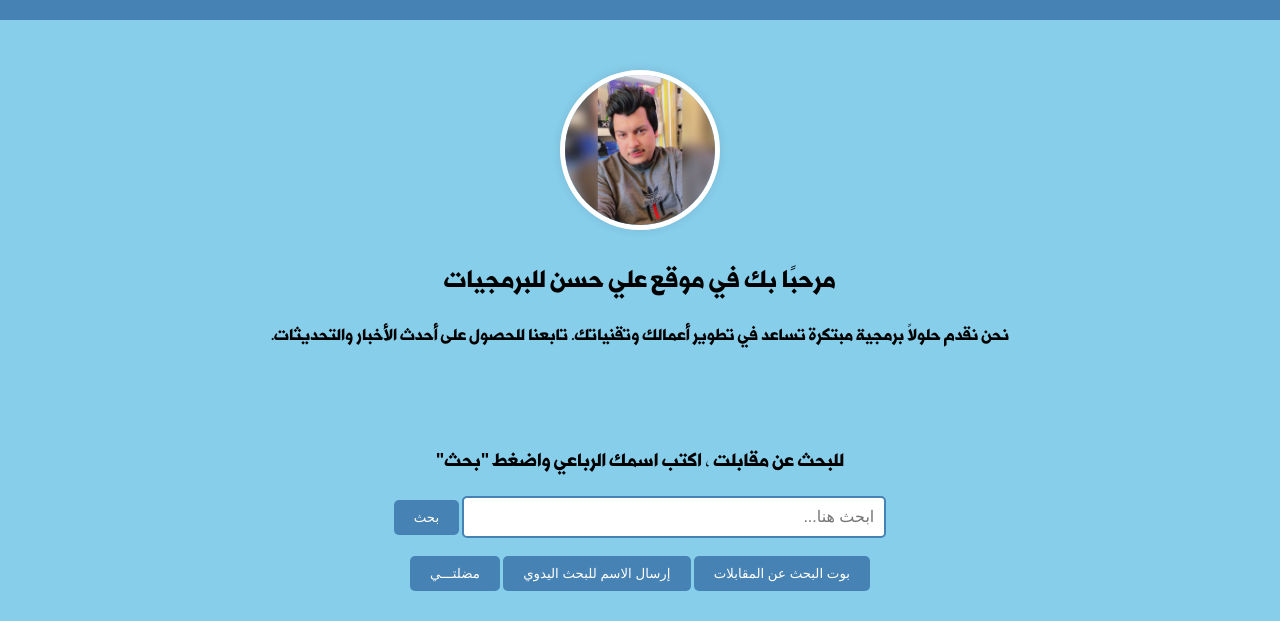
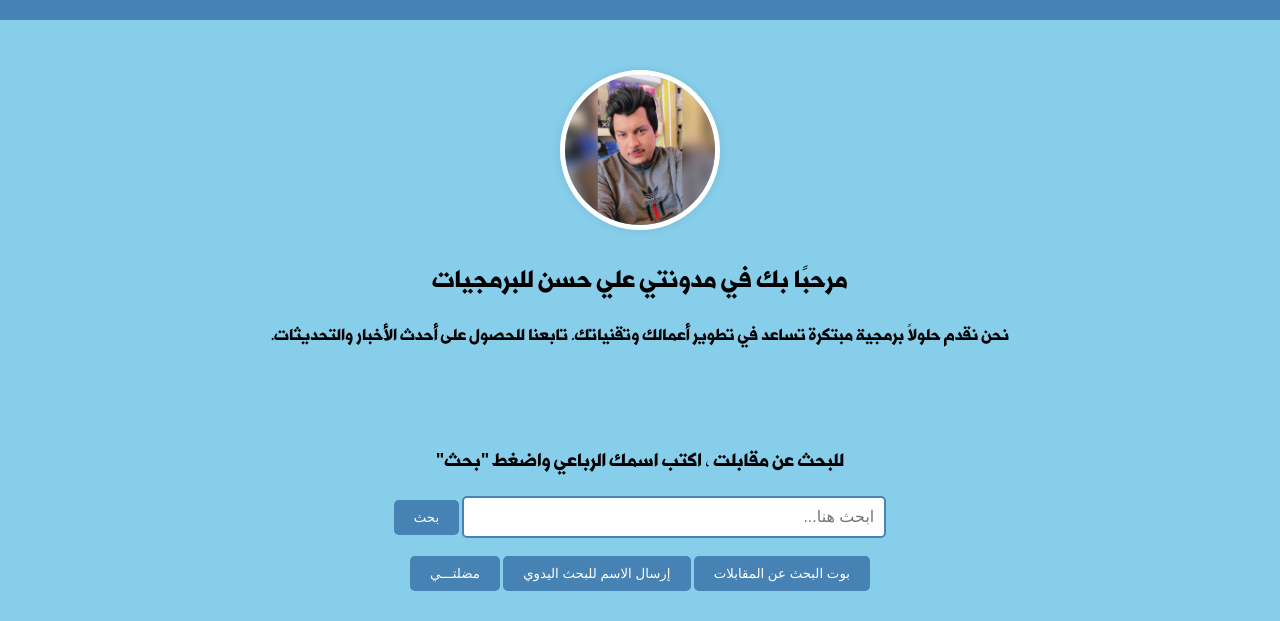
Before and after one commit to ali99hassan-99/ali-hassan9, a website: page index.html in a window 1280 px wide. Shown: the part 179-800 px from the top of the page. Drawn offline with Linux system fonts and the light colour scheme.

Commit message:
Update index.html

```diff
--- a/index.html
+++ b/index.html
@@ -18,7 +18,7 @@
 
     <section class="profile">
         <img src="a1.jpg" alt="صورتك" class="profile-img">
-        <h2>مرحبًا بك في موقع علي حسن للبرمجيات</h2>
+        <h2>مرحبًا بك في مدونتي علي حسن للبرمجيات</h2>
         <p>نحن نقدم حلولاً برمجية مبتكرة تساعد في تطوير أعمالك وتقنياتك. تابعنا للحصول على أحدث الأخبار والتحديثات.</p>
     </section>
 
```
